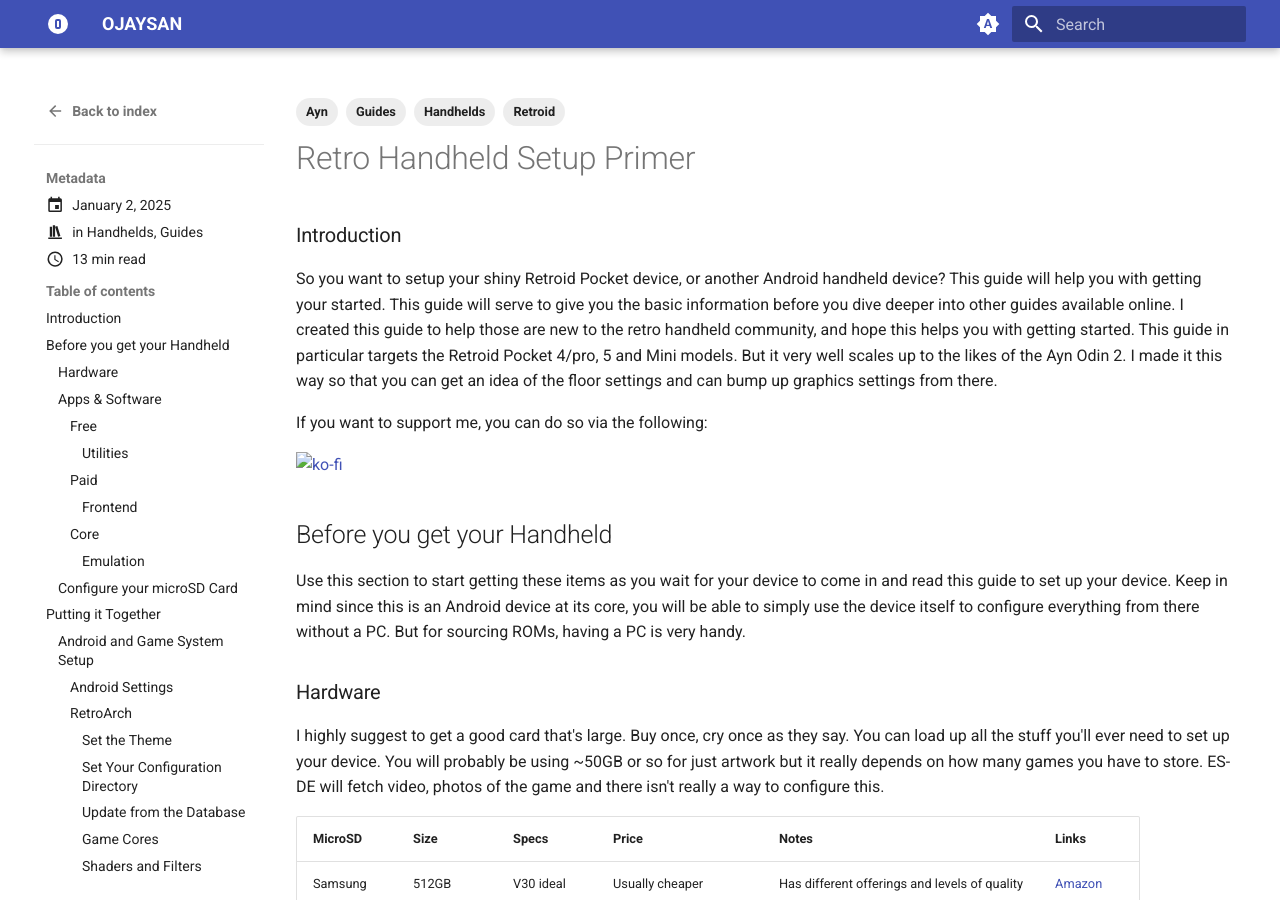
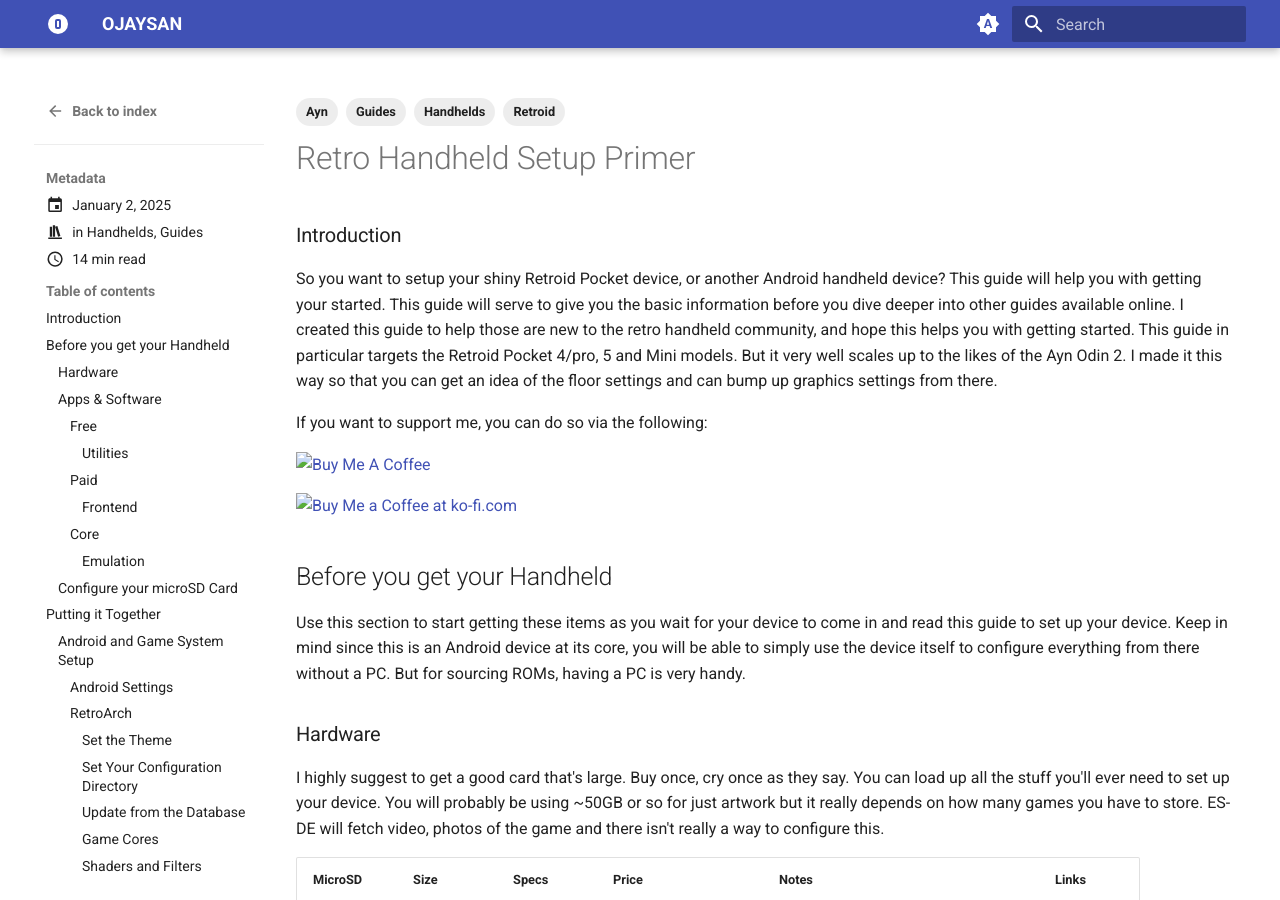
Before and after one commit to thejaykid7/retrosite, an MkDocs documentation site: the page built from docs/posts/android-handheld-guide.md, in a window 1280 px wide and 900 px high. Built offline with MkDocs 1.6.1 and Material for MkDocs 9.7.7, drawn with Linux system fonts in a browser that asks for light colours; plug-ins that fetch from the network failed and are left out; comment, search, counter and statistics services are not loaded; some of the changed lines change nothing that is shown.

Commit message:
fix buttons and test comments system

```diff
--- a/docs/posts/android-handheld-guide.md
+++ b/docs/posts/android-handheld-guide.md
@@ -26,9 +26,10 @@
 
 If you want to support me, you can do so via the following:
 
-[![ko-fi](https://ko-fi.com/img/githubbutton_sm.svg)](https://ko-fi.com/A3733GWR)
+<a href="https://www.buymeacoffee.com/ojaysan" target="_blank"><img src="https://cdn.buymeacoffee.com/buttons/v2/default-yellow.png" alt="Buy Me A Coffee" style="height: 60px !important;width: 217px !important;" ></a>
 
-<!-- [![buymeacoffee](https://ko-fi.com/img/githubbutton_sm.svg)](https://buymeacoffee.com/ojaysan) -->
+<a href='https://ko-fi.com/A3733GWR' target='_blank'><img height='36' style='border:0px;height:36px;width:217px' src='https://ko-fi.com/img/githubbutton_sm.svg' border='0' alt='Buy Me a Coffee at ko-fi.com' /></a>
+
 ## Before you get your Handheld
 
 Use this section to start getting these items as you wait for your device to come in and read this guide to set up your device. Keep in mind since this is an Android device at its core, you will be able to simply use the device itself to configure everything from there without a PC. But for sourcing ROMs, having a PC is very handy.
@@ -154,11 +155,11 @@
 
 <div class="grid" markdown>
 
-![Image title](media/android-guide/ra_dir.png)
+![Image title](media/android-guide/ra_dir.png){ loading=lazy }
 
-![Image title](media/android-guide/ra_dir_config.png)
+![Image title](media/android-guide/ra_dir_config.png){ loading=lazy }
 
-![Image title](media/android-guide/ra_save_config.png)
+![Image title](media/android-guide/ra_save_config.png){ loading=lazy }
 
 </div>
 
@@ -168,9 +169,9 @@
 
 <div class="grid" markdown>
 
-![Image title](media/android-guide/ra_update_assets.png)
+![Image title](media/android-guide/ra_update_assets.png){ loading=lazy }
 
-![Image title](media/android-guide/ra_update_online.png)
+![Image title](media/android-guide/ra_update_online.png){ loading=lazy }
 
 </div>
 
@@ -190,9 +191,9 @@
 
 <div class="grid" markdown>
 
-![Image title](media/android-guide/ra_core_gba.png)
+![Image title](media/android-guide/ra_core_gba.png){ loading=lazy }
 
-![Image title](media/android-guide/ra_core_dl.png)
+![Image title](media/android-guide/ra_core_dl.png){ loading=lazy }
 
 </div>
 
@@ -206,9 +207,9 @@
 
 <div class="grid" markdown>
 
-![Image title](media/android-guide/ra_input_1.png)
+![Image title](media/android-guide/ra_input_1.png){ loading=lazy }
 
-![Image title](media/android-guide/ra_input_2.png)
+![Image title](media/android-guide/ra_input_2.png){ loading=lazy }
 
 </div>
 
@@ -268,9 +269,9 @@
 
 <div class="grid" markdown>
 
-![Image title](media/android-guide/dolphin_graphics_1.png)
+![Image title](media/android-guide/dolphin_graphics_1.png){ loading=lazy }
 
-![Image title](media/android-guide/dolphin_graphics_2.png)
+![Image title](media/android-guide/dolphin_graphics_2.png){ loading=lazy }
 
 </div>
 
@@ -292,7 +293,7 @@
 
 <div class="grid" markdown>
 
-![Image title](media/android-guide/dolphin_gc_input_1.png)
+![Image title](media/android-guide/dolphin_gc_input_1.png){ loading=lazy }
 
 </div>
 
@@ -433,4 +434,6 @@
 
 If you want to support me, you can do so via the following:
 
-[![ko-fi](https://ko-fi.com/img/githubbutton_sm.svg)](https://ko-fi.com/A3733GWR)
+<a href="https://www.buymeacoffee.com/ojaysan" target="_blank"><img src="https://cdn.buymeacoffee.com/buttons/v2/default-yellow.png" alt="Buy Me A Coffee" style="height: 60px !important;width: 217px !important;" ></a>
+
+<a href='https://ko-fi.com/A3733GWR' target='_blank'><img height='36' style='border:0px;height:36px;width:217px' src='https://ko-fi.com/img/githubbutton_sm.svg' border='0' alt='Buy Me a Coffee at ko-fi.com' /></a>
--- a/overrides/partials/comments.html
+++ b/overrides/partials/comments.html
@@ -6,13 +6,14 @@
   data-repo-id="R_kgDONkyAEw"
   data-category="General"
   data-category-id="DIC_kwDONkyAE84Clrfm"
-  data-mapping="pathname"
+  data-mapping="url"
   data-strict="0"
   data-reactions-enabled="1"
   data-emit-metadata="0"
-  data-input-position="bottom"
-  data-theme="preferred_color_scheme"
+  data-input-position="top"
+  data-theme="catppuccin_macchiato"
   data-lang="en"
+  data-loading="lazy"
   crossorigin="anonymous"
   async>
 </script>
```
